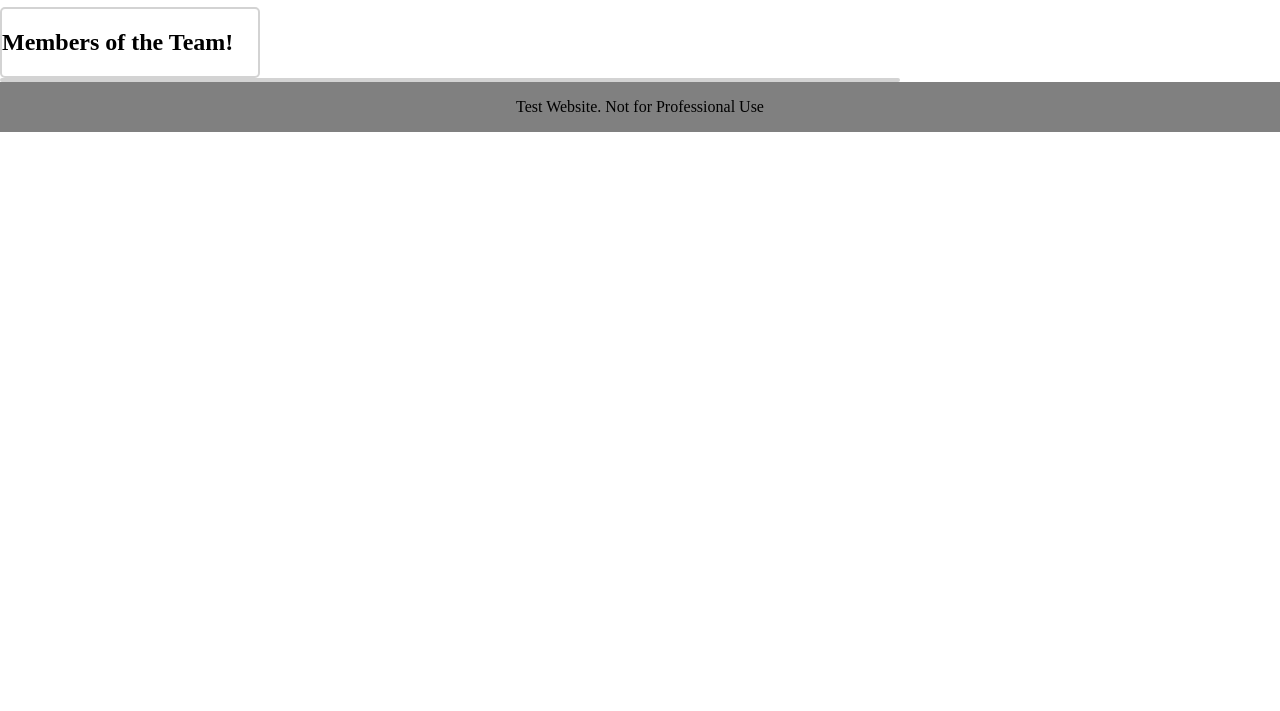
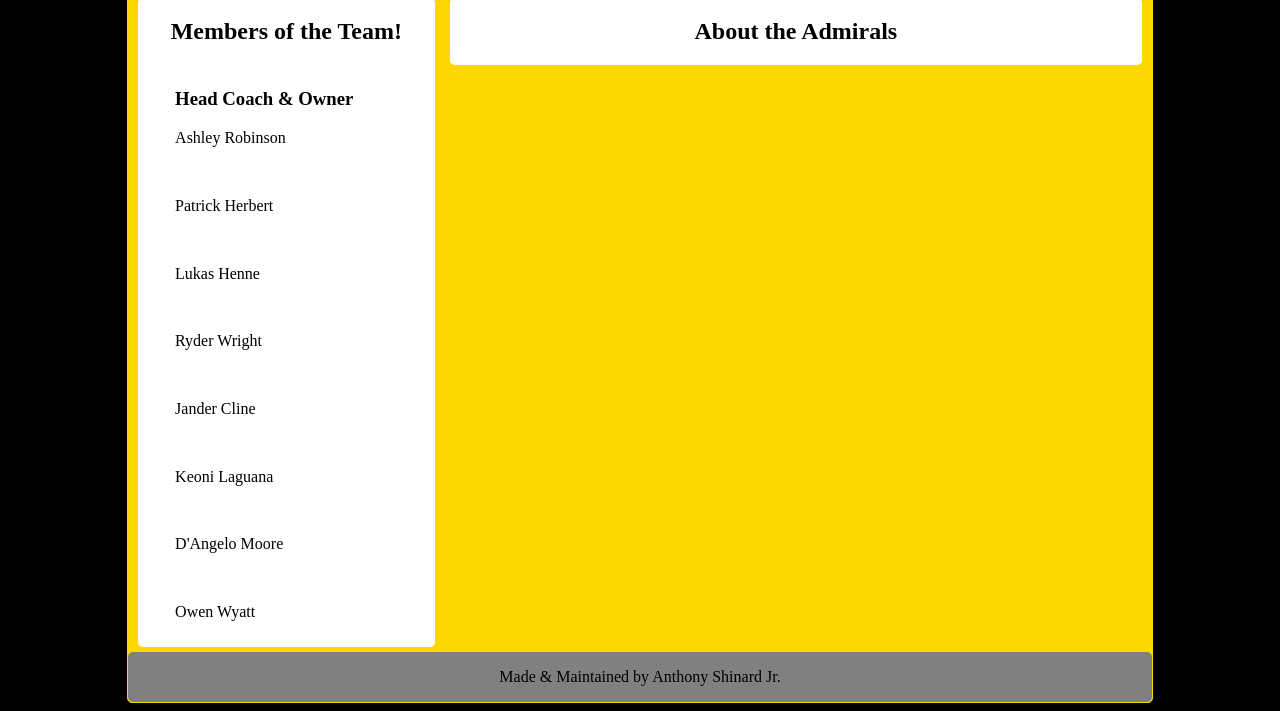
Before and after one commit to ashinard/admirals_homepage, a plain HTML site: page index.html in a window 1280 px wide. Shown: the part 91-802 px from the top of the page. Drawn offline with Linux system fonts and the light colour scheme.

Commit message:
Add extensive styling and update html

```diff
--- a/admirals_homepage.css
+++ b/admirals_homepage.css
@@ -1,39 +1,74 @@
 html{
-    display: block;
+    display: flex;
+    justify-content: center;
+    align-items: center;
+    background-color: black;
 }
-
 body{
     display: inline;
-    padding: 0px 10px;
+    justify-content: center;
+    align-items: center;
+    background-color: gold;
+    width: 80%;
+    border-radius: 5px;
+    border-style: solid;
+    border-width: 1px;
+    border-color: gold;
 }
 
 h1{
     display: flex;
+    flex-wrap: wrap;
     align-items: center;
-    justify-content: center;
+    justify-content: left;
     width: 100%;
+    padding-left: 100px;
 }
 
-div{
-    border-style: solid;
-    border-width: 2px;
-    border-radius: 5px;
-    border-color: lightgray;
+.artcl{
+    display: flex;
+    justify-content: center;
+    align-items: start;
+    margin-bottom: 5px;
 }
 
-#members{
-    width: 20%;
+#team{
+    display: flex;
+    justify-content: center;
+    align-items: center;
+    flex-wrap: wrap;
+    width: 30%;
+    margin: 0px 10px;
+    background-color: white;
+    border-radius: 5px
+}
+
+.members{
+    display: block;
+    align-items: center;
+    margin: 5px 5px 10px 5px;
+    width: 75%;
 }
 
 #main{
+    display: flex;
+    flex-wrap: wrap;
+    justify-content: center;
+    margin: 0px 10px 5px 5px;
     width: 70%;
+    border-style: none;
+    border-radius: 5px;
+    font-size: 1rem;
+    background-color: white;
 }
 
 footer{
     display: flex;
     position: relative;
+    flex-wrap: wrap;
     min-height: 50px;
     background-color: gray;
     justify-content: center;
     align-items: center;
+    border-radius: 5px;
 }
--- a/index.html
+++ b/index.html
@@ -8,10 +8,46 @@
 </head>
 <body>
     <h1>Kitsap County Admirals!</h1>
-    <div id="members">
+    <div class="artcl">
+      <div id="team">
         <h2>Members of the Team!</h2>
+        <div class="members">
+          <h3>Head Coach & Owner</h3>
+          <p>Ashley Robinson</p>
+        </div>
+        <div class="members">
+          <h3></h3>
+          <p>Patrick Herbert</p>
+        </div>
+        <div class="members">
+          <h3></h3>
+          <p>Lukas Henne</p>
+        </div>
+        <div class="members">
+          <h3></h3>
+          <p>Ryder Wright</p>
+        </div>
+        <div class="members">
+          <h3></h3>
+          <p>Jander Cline</p>
+        </div>
+        <div class="members">
+          <h3></h3>
+          <p>Keoni Laguana</p>
+        </div>
+        <div class="members">
+          <h3></h3>
+          <p>D'Angelo Moore</p>
+        </div>
+        <div class="members">
+          <h3></h3>
+          <p>Owen Wyatt</p>
+        </div>
+      </div>
+      <div id="main">
+        <h2>About the Admirals</h2>
+      </div>
     </div>
-    <div id="main"></div>
 </body>
-<footer>Test Website. Not for Professional Use</footer>
+<footer>Made & Maintained by Anthony Shinard Jr.</footer>
 </html>
```
